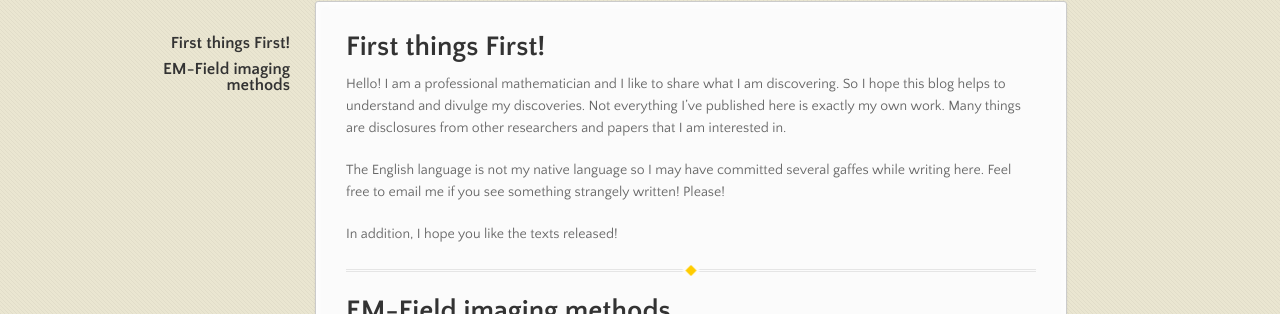
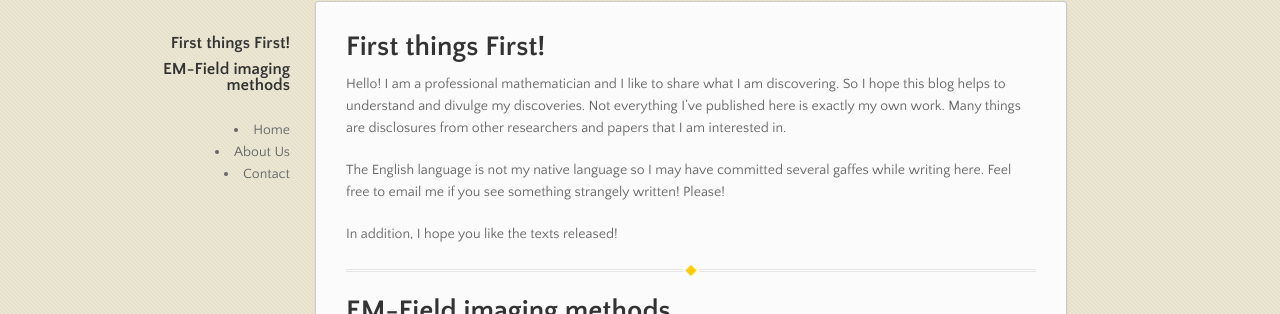
Before and after one commit to Yuri-Albuquerque/yuri_blog, a Jekyll site: the page built from index.md, in a window 1280 px wide. Shown: the part 189-503 px from the top of the page. Built offline with Jekyll 4.4.1, drawn with Linux system fonts in a browser that asks for light colours; formulas are drawn with MathJax 3; our own code applies the rules of GitHub Pages for plain Markdown files.

Commit message:
includind sec

```diff
--- a/_layouts/default.html
+++ b/_layouts/default.html
@@ -8,7 +8,7 @@
     <link rel="stylesheet" href="{{ '/assets/css/style.css?v=' | append: site.github.build_revision | relative_url }}">
     <script src="https://code.jquery.com/jquery-3.3.0.min.js" integrity="sha256-RTQy8VOmNlT6b2PIRur37p6JEBZUE7o8wPgMvu18MC4=" crossorigin="anonymous"></script>
     <script src="{{ '/assets/js/main.js' | relative_url }}"></script>
-    <script type="text/javascript" src="http://cdn.mathjax.org/mathjax/latest/MathJax.js?config=TeX-AMS-MML_HTMLorMML"></script>
+
     <!--[if lt IE 9]>
       <script src="https://cdnjs.cloudflare.com/ajax/libs/html5shiv/3.7.3/html5shiv.min.js" integrity="sha256-3Jy/GbSLrg0o9y5Z5n1uw0qxZECH7C6OQpVBgNFYa0g=" crossorigin="anonymous"></script>
     <![endif]-->
@@ -40,6 +40,9 @@
     <div class="wrapper">
       <nav>
         <ul></ul>
+        <li>Home</li>
+        <li>About Us</li>
+        <li>Contact</li>
       </nav>
       <section>
         {{ content }}
@@ -52,7 +55,7 @@
         <p><small>Hosted on GitHub Pages &mdash; Theme by <a href="https://twitter.com/FalbuYuri">FalbuYuri</a></small></p>
       </footer>
     </div>
-
+    <script type="text/javascript" src="http://cdn.mathjax.org/mathjax/latest/MathJax.js?config=TeX-AMS-MML_HTMLorMML"></script>
     {% if site.google_analytics %}
       <script type="text/javascript">
         (function(i,s,o,g,r,a,m){i['GoogleAnalyticsObject']=r;i[r]=i[r]||function(){
```
